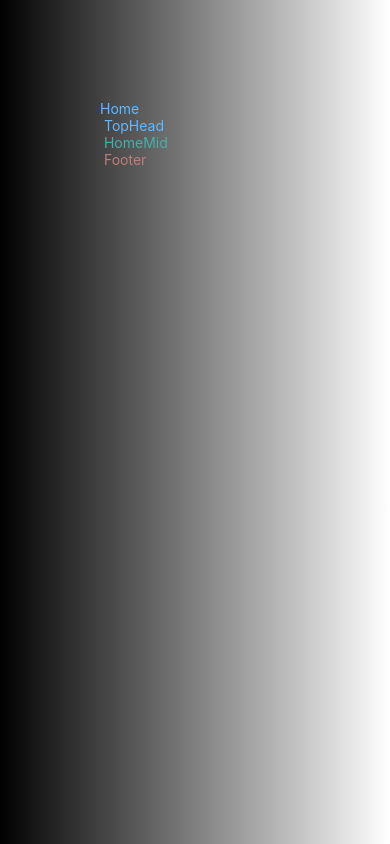
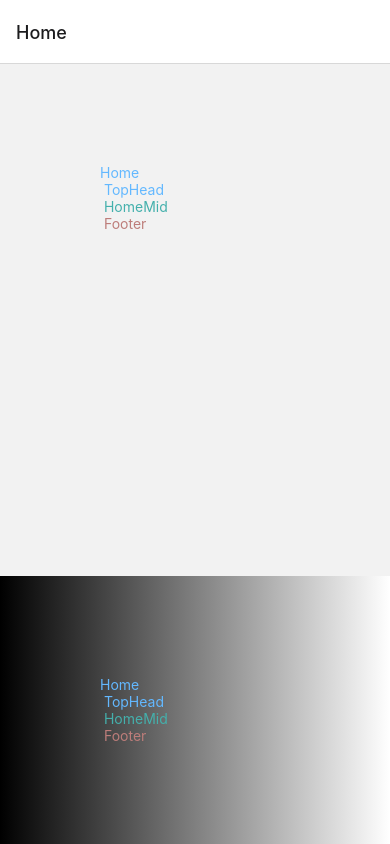
Before and after one commit to psteingh/LTRapp, a React Native app: screen / in a window 390 px wide. Built offline with nearby package versions, Linux system fonts and the light colour scheme.

Commit message:
ltrapp0331111

```diff
--- a/App.js
+++ b/App.js
@@ -7,6 +7,7 @@ import { createNativeStackNavigator } from '@react-navigation/native-stack';
 import HomeComponent from './components/home.component';
 
 import AboutUsBoard from './boardaboutus/aboutusboard.component';
+import LierBoard from './components/lierboard.component';
 import AboutLiesBoard from './boardaboutlies/aboutliesboard.component';
 
 import Colors from './constants/colors';
@@ -23,11 +24,13 @@ export default function App() {
         colors={[Colors.primaryBlack, Colors.primaryWhite]}
         style={styles.container}
         >
-      {/* <Stack.Navigator>
+      <Stack.Navigator>
         <Stack.Screen name="Home" component={HomeComponent} />
+
         <Stack.Screen name="AboutUs" component={AboutUsBoard} />
+        <Stack.Screen name="LierBoard" component={LierBoard} />
         <Stack.Screen name="AboutLies" component={AboutLiesBoard} />
-      </Stack.Navigator> */}
+      </Stack.Navigator>
 
       <HomeComponent />
 
```
